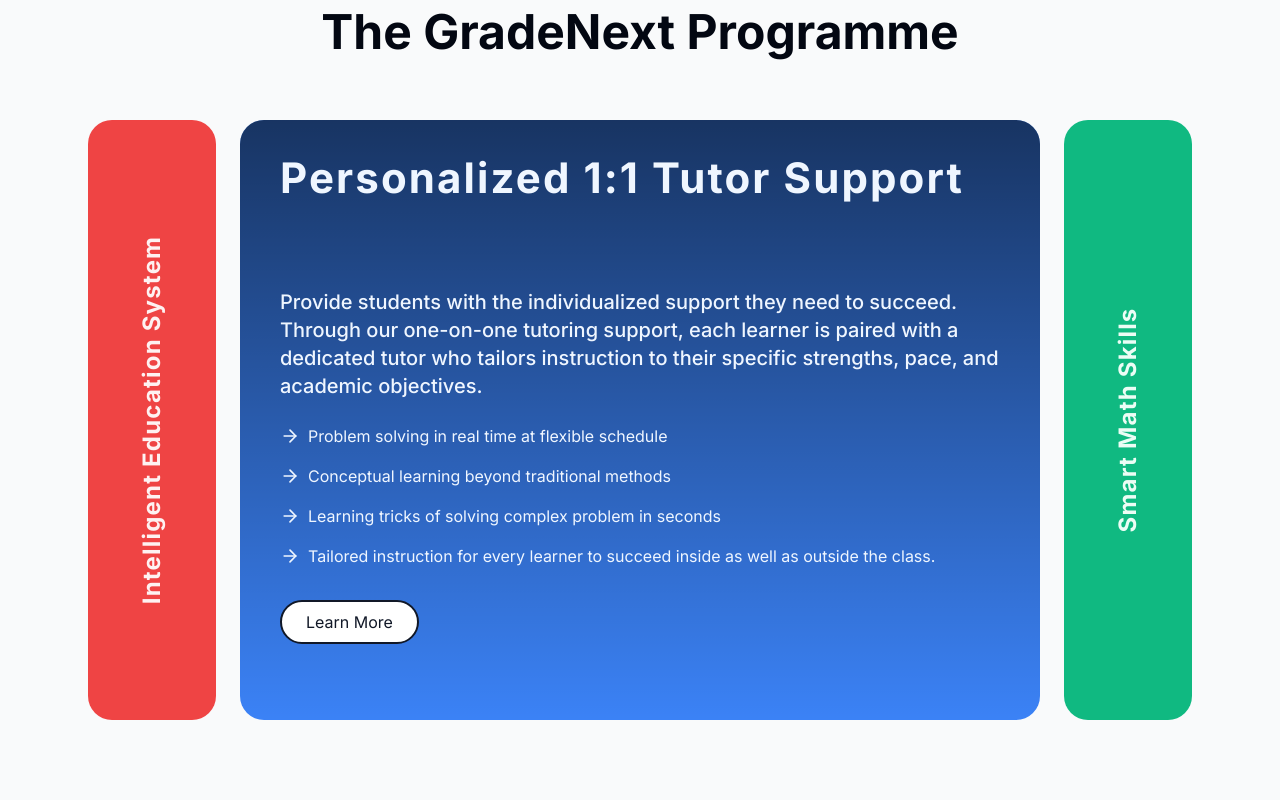
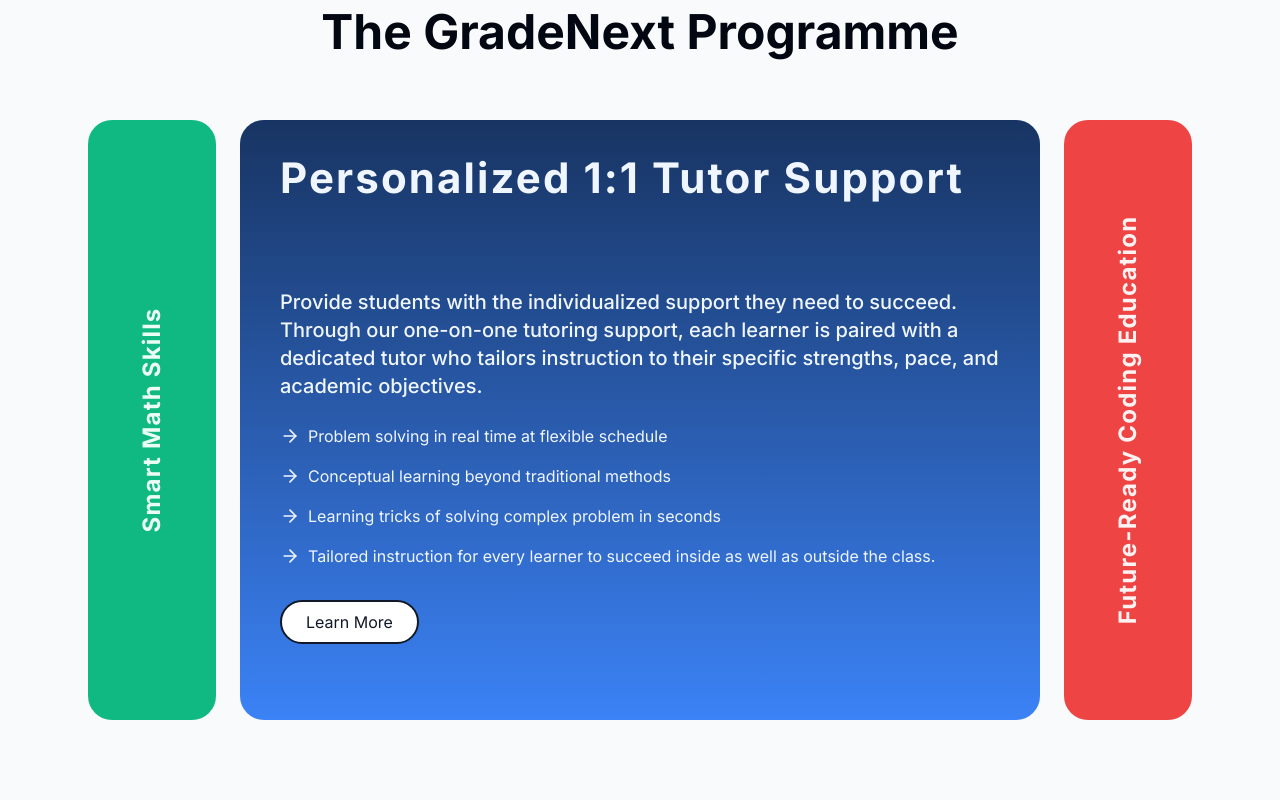
Before and after one commit to gradenext/GradeNext_marketing, a Next.js app: page / in a window 1280 px wide. Shown: the part 920-1720 px from the top of the page. Built offline with nearby package versions, Linux system fonts and the light colour scheme.

Commit message:
plan changes and content

```diff
--- a/src/components/PricingSection.tsx
+++ b/src/components/PricingSection.tsx
@@ -15,18 +15,19 @@
 const pricingPlans = [
   {
     name: "Basic",
-    price: "$0",
+    price: "$19",
     period: "/mo",
     description: "Best for individuals exploring learning resources.",
     features: [
-      { name: "Access to foundational courses", included: true },
-      { name: "Limited practice & revision exercises", included: true },
+      { name: "Access to common core syllabus", included: true },
+      { name: "Limited math practice only", included: true },
       { name: "Progress tracking dashboard", included: true },
       { name: "Interactive learning activities", included: true },
+      { name: "No tutor support", included: true },
       { name: "Email support", included: true },
-      { name: "Mobile-friendly learning", included: true },
+
     ],
-    buttonText: "Get Started Free",
+    buttonText: "Get Started With Basic",
     gradient: "from-emerald-400 to-teal-500",
     bgGradient: "from-emerald-50 to-teal-50",
     icon: Globe,
@@ -39,15 +40,15 @@
     description: "Best for dedicated learners seeking structured progress.",
     features: [
       { name: "Access to all Basic features", included: true },
-      { name: "1:1 tutor support on additional nominal cost", included: true },
-      { name: "Topic wise unlimited practice & revision exercises", included: true },
+      { name: "Covers Math, English & Science subjects", included: true },
+      { name: "Access to common core and state syllabus", included: true },
+      { name: "1:1 tutor support on additional nominal cost ($5 per class)", included: true },
+      { name: "Unlimited practice & revision exercises", included: true },
       // { name: "Unlimited practice & revision exercises", included: true },
-      { name: "Weekly test to track performance", included: true },
-      { name: "Personalized learning insights", included: true },
       // { name: "Priority email support", included: true },
       // { name: "Performance analytics & goal tracking", included: true },
     ],
-    buttonText: "Start 14-Day Free Trial",
+    buttonText: "Get Started With Pro",
     gradient: "from-violet-500 to-purple-600",
     bgGradient: "from-violet-50 to-purple-50",
     icon: Zap,
@@ -55,22 +56,22 @@
     shadowColor: "rgba(139, 92, 246, 0.25)",
   },
   {
-    name: "Accelerated",
-    price: "Contact ",
-    period: " us",
+    name: "Advance",
+    price: "$99",
+    period: "/mo",
     description: "Best for advance learner for competitive exams",
     features: [
       { name: "All Pro features access", included: true },
+      { name: "Includes Pro syllabus and advanced courses", included: true },
       { name: "Competitive exam-focused plan", included: true },
-      { name: "Dedicated personalized 1:1 tutor support", included: true },
+      { name: "Dedicated personalized 1:1 tutor support (Free 5 classes)", included: true },
       { name: "Advanced analytics, goal tracking & reports", included: true },
       // { name: "Custom learning paths", included: true },
       // { name: "Dedicated tutor support", included: true },
       // { name: "Advanced analytics & reports", included: true },
-      { name: "Goal-based exam planning", included: true },
       { name: "Priority support & onboarding", included: true },
     ],
-    buttonText: "Contact Us",
+    buttonText: "Get Started With Advance",
     gradient: "from-blue-500 to-indigo-600",
     bgGradient: "from-blue-50 to-indigo-50",
     icon: Building,
--- a/src/components/VerticalAccordion.tsx
+++ b/src/components/VerticalAccordion.tsx
@@ -8,29 +8,29 @@
 const items = [
   {
     id: 0,
-    title: "Intelligent Education System",
-    color: "bg-red-500",
-    hoverColor: "group-hover:bg-red-600",
-    textColor: "text-red-50",
-    gradientColor: "from-red-500 via-red-600 to-red-700",
-    lightColor: "from-red-500/10 to-red-600/10",
-    image: "https://images.unsplash.com/photo-1596495577886-d920f1fb7238?q=80&w=2071&auto=format&fit=crop",
+    title: "Smart Math Skills",
+    color: "bg-emerald-500",
+    hoverColor: "group-hover:bg-emerald-600",
+    textColor: "text-emerald-50",
+    gradientColor: "from-emerald-500 via-emerald-600 to-emerald-700",
+    lightColor: "from-emerald-500/10 to-emerald-600/10",
+    image: "https://images.unsplash.com/photo-1604081353631-86c8f2fc2d7b?q=80&w=2070&auto=format&fit=crop",
     description:
-      "Unlock the future of your kid’s education with an AI-driven platform that personalizes learning and tracks student progress in real time. GradeNext offers a personalized, adaptive learning experience that dynamically adjusts to each student’s individual pace, learning style, and performance to stays on the path to success.",
+      "Master Mental Math & Calculation Speed. Equip learners with powerful mental techniques to solve complex problems quickly, enhancing memory, focus, and numerical fluency through fun, real-life scenarios and brain-training activities.",
     features: [
-      "Personalized practice sessions for better comprehension",
-      "Step-by-step learning to master key concepts",
-      "frappéInteractive exercises for skill enhancement",
-      "Continuous progress tracking and improvement",
+      "Mental calculation without pen and paper",
+      "Daily speed drills to improve reaction time",
+      "Brain exercises to build numerical memory",
+      "Gamified challenges to sharpen focus and accuracy",
     ],
     content: {
-      subtitle: "AI-Powered Adaptive Learning & Real-Time Performance Tracking",
+      subtitle: "Fast Thinking & Mental Calculation",
       description:
-        "Effective learning requires consistent reinforcement, and GradeNext’s AI-powered smart revision system ensures just that. The platform automatically schedules revisions based on past performance, helping students revisit and strengthen weak concepts. Weekly, 15-day, and monthly revision plans provide structured review sessions, ensuring long-term retention and mastery of topics. If students struggle repeatedly with specific concepts, additional AI-driven practice sessions are introduced to solidify understanding before moving forward.",
+        "Our smart math program helps students master mental arithmetic techniques that dramatically boost calculation speed and confidence. With zero dependency on pen and paper, learners engage in brain-stimulating challenges and real-world problem scenarios. The curriculum enhances focus, memory retention, and math fluency while making learning exciting and relevant. This foundational skill not only helps in academics but also supports quick thinking in everyday decision-making.",
       stats: [
-        { label: "Skill Improvement", value: "94%" },
-        { label: "Concept Mastery", value: "91%" },
-        { label: "Student Engagement", value: "4.8/5" },
+        { label: "Mental Math Speed", value: "93%" },
+        { label: "Numerical Fluency", value: "94%" },
+        { label: "Focus & Recall", value: "4.8/5" },
       ],
     },
   },
@@ -64,32 +64,33 @@
   },
   {
     id: 2,
-  title: "Smart Math Skills",
-  color: "bg-emerald-500",
-  hoverColor: "group-hover:bg-emerald-600",
-  textColor: "text-emerald-50",
-  gradientColor: "from-emerald-500 via-emerald-600 to-emerald-700",
-  lightColor: "from-emerald-500/10 to-emerald-600/10",
-  image: "https://images.unsplash.com/photo-1604081353631-86c8f2fc2d7b?q=80&w=2070&auto=format&fit=crop",
+    title: "Future-Ready Coding Education",
+    color: "bg-red-500",
+    hoverColor: "group-hover:bg-red-600",
+    textColor: "text-red-50",
+    gradientColor: "from-red-500 via-red-600 to-red-700",
+    lightColor: "from-red-500/10 to-red-600/10",
+    image: "https://images.unsplash.com/photo-1596495577886-d920f1fb7238?q=80&w=2071&auto=format&fit=crop",
     description:
-    "Master Mental Math & Calculation Speed. Equip learners with powerful mental techniques to solve complex problems quickly, enhancing memory, focus, and numerical fluency through fun, real-life scenarios and brain-training activities.",
+      "Empower your child with future-ready skills through our hands-on coding classes. GradeNext offers an interactive platform where kids learn programming fundamentals, build real-world projects, and grow confident in logic and problem-solving — all while having fun!",
     features: [
-    "Mental calculation without pen and paper",
-    "Daily speed drills to improve reaction time",
-    "Brain exercises to build numerical memory",
-    "Gamified challenges to sharpen focus and accuracy",
+      "Beginner to advanced coding curriculum",
+      "Real-world projects with step-by-step guidance",
+      "Interactive coding playground for hands-on learning",
+      "AI-guided practice and personalized feedback",
     ],
     content: {
-    subtitle: "Fast Thinking & Mental Calculation",
+      subtitle: "Coding for Kids: Fun, Practical & Skill-Based Learning",
       description:
-      "Our smart math program helps students master mental arithmetic techniques that dramatically boost calculation speed and confidence. With zero dependency on pen and paper, learners engage in brain-stimulating challenges and real-world problem scenarios. The curriculum enhances focus, memory retention, and math fluency while making learning exciting and relevant. This foundational skill not only helps in academics but also supports quick thinking in everyday decision-making.",
+        "Our coding program is designed to introduce students to the world of technology in the most engaging way. From block-based programming to Python, web development, and game design — kids get a progressive curriculum that builds logical thinking and creativity. Practice sessions are adaptive, projects are exciting, and learning is personalized to ensure each student progresses confidently. Regular challenges and showcase opportunities keep students motivated and proud of what they create.",
       stats: [
-      { label: "Mental Math Speed", value: "93%" },
-      { label: "Numerical Fluency", value: "94%" },
-      { label: "Focus & Recall", value: "4.8/5" },
+        { label: "Project Completion Rate", value: "96%" },
+        { label: "Coding Skill Confidence", value: "92%" },
+        { label: "Student Satisfaction", value: "4.9/5" },
       ],
     },
   }
+
 ]
 
 const VerticalAccordionWithPopup = () => {
@@ -140,8 +141,7 @@
           <div
             key={item.id}
             className={`group flex flex-col items-center justify-center
-           ${
-              activeItem === item.id
+           ${activeItem === item.id
                 ? "h-[500px] sm:h-[550px] lg:h-[600px] lg:w-[800px]"
                 : "h-20 sm:h-24 lg:h-[600px] lg:w-32"
               }
@@ -171,8 +171,7 @@
               <h1
                 className={`
                   absolute transition-all duration-500 lg:-rotate-90 whitespace-nowrap  font-bold tracking-wider ${item.textColor}
-                  ${
-                    activeItem === item.id
+                  ${activeItem === item.id
                     ? "lg:left-10 lg:rotate-0 whitespace-nowrap lg:top-10 lg:text-[42px] text-3xl left-6 top-6"
                     : "lg:left-1/2 lg:top-1/2 lg:-translate-x-1/2 lg:-translate-y-1/2 lg:text-2xl text-2xl left-6 top-1/2 -translate-y-1/2"
                   }
--- a/src/components/comparison-table.tsx
+++ b/src/components/comparison-table.tsx
@@ -50,14 +50,14 @@
     },
   },
   {
-    name: "Structured Testing & Weekly Assessments",
-    tooltip: "Regular assessment systems to measure progress",
+    name: "Subject Coverage",
+    tooltip: "GradeNext offers learning in Math, English, and Science. Others typically focus only on Math.",
     companies: {
-      gradeNext: "Weekly & Community Tests",
-      kumon: "No Weekly Tracking",
-      mathnasium: "Math-Only Tests",
-      koncept: "Periodic Assessments",
-      khanAcademy: "No Regular Testing",
+      gradeNext: "Math, English & Science",
+      kumon: "Math Only",
+      mathnasium: "Math Only",
+      koncept: "Primarily Math",
+      khanAcademy: "No multiple Subjects",
     },
   },
   {
--- a/src/components/contact_comp/contact-info.tsx
+++ b/src/components/contact_comp/contact-info.tsx
@@ -22,7 +22,7 @@
     {
       icon: <Mail className="w-6 h-6" />,
       title: "Email Us",
-      details: ["supportgradenext@gmail.com"],
+      details: ["contact@gradenext.com"],
       color: "bg-pink-100",
       iconColor: "text-pink-600",
     },
--- a/src/components/footer.tsx
+++ b/src/components/footer.tsx
@@ -64,7 +64,7 @@
           <div>
             <h3 className="text-lg md:text-2xl font-semibold mb-6">Get In Touch</h3>
             <div className="space-y-4">
-              <p className="text-gray-600 text-lg">supportgradenext@gmail.com</p>
+              <p className="text-gray-600 text-lg">contact@gradenext.com</p>
               <p className="text-gray-600 text-lg">+1 2404418984 </p>
               <p className="text-gray-600 text-lg">620 Veterans Blvd, Unit 525, Redwood City, CA, 94063</p>
             </div>
--- a/src/components/how-it-works_comp/process-steps.tsx
+++ b/src/components/how-it-works_comp/process-steps.tsx
@@ -30,7 +30,7 @@
       icon: <BookOpen className="w-8 h-8" />,
       color: "from-purple-500 to-pink-500",
      image:
-        "/h2.png",
+        "/dashboard.png",
       features: ["Subject selection", "Choose learning mode", "Start your learning adventure"],
     },
     {
@@ -56,7 +56,7 @@
       icon: <BarChart className="w-8 h-8" />,
       color: "from-emerald-500 to-teal-500",
  image:
-        "/h5.png",
+        "/profile.png",
       features: [
         "Performance dashboard",
         "Progress tracking",
--- a/src/components/services_comp/service-cards.tsx
+++ b/src/components/services_comp/service-cards.tsx
@@ -8,16 +8,16 @@
   const services = [
     {
       id: "adaptive-learning",
-      title: "Adaptive Learning Platform",
+      title: "AI-Driven Core Subject Mastery",
       description:
-        "Our flagship adaptive learning platform uses AI to create personalized learning paths for each student, ensuring they master concepts at their own pace.",
+        "Experience personalized education like never before with our AI-powered platform offering tailored courses in Math, Science, and English. Designed to adapt to each learner's pace and performance, GradeNext ensures concept clarity and academic growth across all core subjects.",
       icon: Brain,
       features: [
-        "Personalized learning paths",
-        "Real-time progress tracking",
-        "Adaptive difficulty adjustment",
-        "Comprehensive subject coverage",
-        "Engaging interactive content",
+        "AI-personalized Math, Science & English courses",
+        "Dynamic content tailored to student performance",
+        "Real-time feedback and progress insights",
+        "Adaptive difficulty for every learning level",
+        "Engaging lessons aligned with school curriculum",
       ],
       color: "from-blue-600 to-indigo-700",
       lightColor: "from-blue-50 to-indigo-50",
@@ -25,17 +25,17 @@
       bgPattern: "geometric",
     },
     {
-      id: "virtual-classroom",
-      title: "Virtual Classroom Solution",
+      id: "tutor-support",
+      title: "Expert Tutor Support",
       description:
-        "Create immersive virtual learning environments that facilitate collaboration, engagement, and effective knowledge transfer regardless of physical location.",
+        "Get access to qualified tutors who provide personalized academic guidance in Math, Science, and English. Our tutor support system ensures students receive the help they need, when they need it — through live sessions, doubt clearing, and continuous mentoring.",
       icon: Users,
       features: [
-        "HD video conferencing",
-        "Interactive whiteboard",
-        "Breakout rooms for group work",
-        "Integrated assessment tools",
-        "Session recording and playback",
+        "Live one-on-one & group tutoring sessions",
+        "Subject-specific support in Math, Science & English",
+        "On-demand doubt resolution",
+        "Progress tracking and mentor feedback",
+        "Flexible scheduling with session recordings",
       ],
       color: "from-purple-600 to-pink-700",
       lightColor: "from-purple-50 to-pink-50",
@@ -43,17 +43,17 @@
       bgPattern: "waves",
     },
     {
-      id: "assessment-analytics",
-      title: "Assessment & Analytics",
+      id: "coding-classes",
+      title: "Live Coding Classes & Practice",
       description:
-        "Comprehensive assessment tools paired with powerful analytics to measure learning outcomes and provide actionable insights for improvement.",
+        "Engaging and interactive coding classes designed to teach kids real-world programming skills. From visual programming to Python and web development, our structured curriculum makes learning to code fun, practical, and future-ready.",
       icon: BarChart3,
       features: [
-        "Diverse question formats",
-        "Automated grading",
-        "Performance analytics",
-        "Learning gap identification",
-        "Custom report generation",
+        "Live coding sessions with expert instructors",
+        "Beginner to advanced curriculum (Scratch, Python, Web Dev)",
+        "Project-based learning approach",
+        "Practice environment with instant feedback",
+        "Certificates and showcase opportunities",
       ],
       color: "from-emerald-600 to-teal-700",
       lightColor: "from-emerald-50 to-teal-50",
@@ -172,11 +172,10 @@
               <motion.button
                 key={service.id}
                 onClick={() => setActiveService(service.id)}
-                className={`group flex items-center gap-3 px-6 py-4 rounded-2xl text-md md:text-lg font-medium transition-all duration-300 ${
-                  activeService === service.id
+                className={`group flex items-center gap-3 px-6 py-4 rounded-2xl text-md md:text-lg font-medium transition-all duration-300 ${activeService === service.id
                     ? `bg-gradient-to-r ${service.color} text-white shadow-xl shadow-blue-500/25`
                     : `bg-white ${service.textColor} hover:bg-gray-50 border border-gray-200 hover:border-gray-300 shadow-sm`
-                }`}
+                  }`}
                 whileHover={{ scale: 1.05, y: -2 }}
                 whileTap={{ scale: 0.95 }}
               >
```
Also changed, not shown: src/components/hero-carousel.tsx (+12 -17 lines), public/dashboard.png (added), public/profile.png (added). Lines whose indentation alone changed are shown as unchanged.
